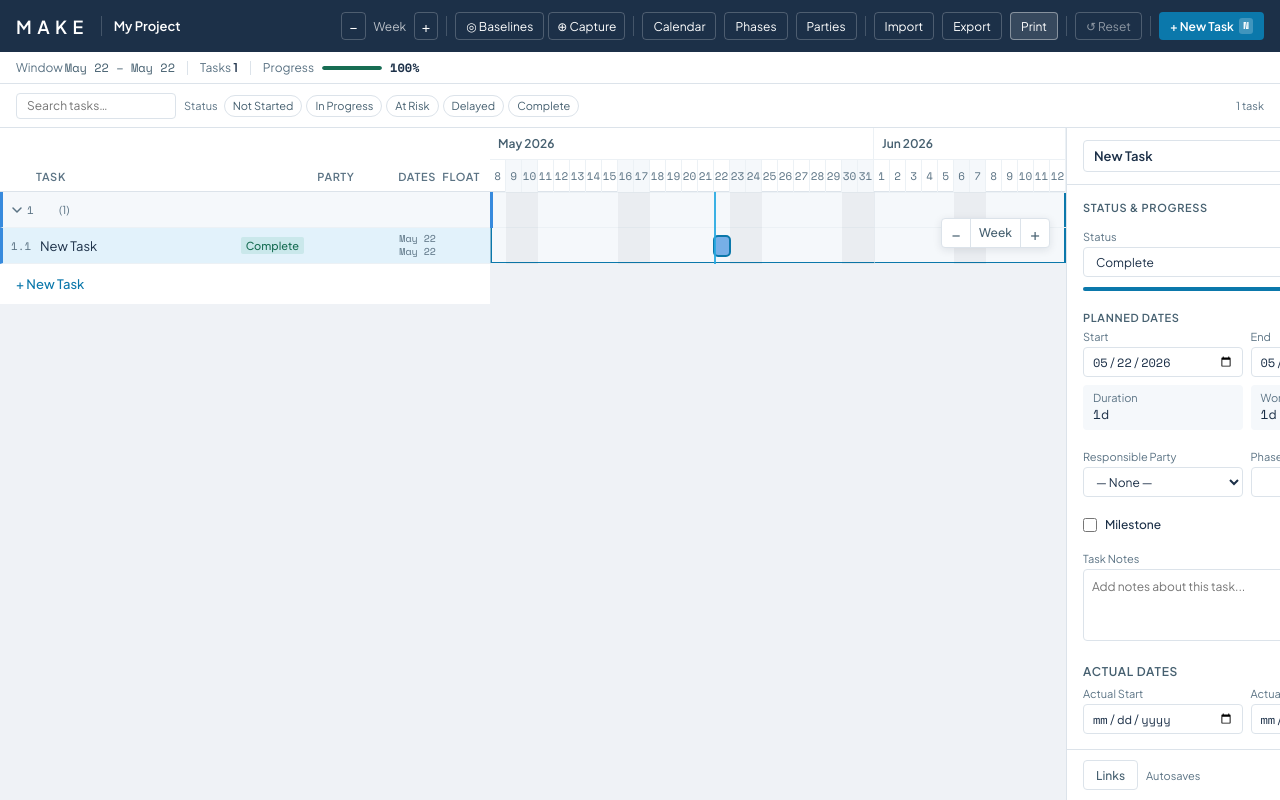
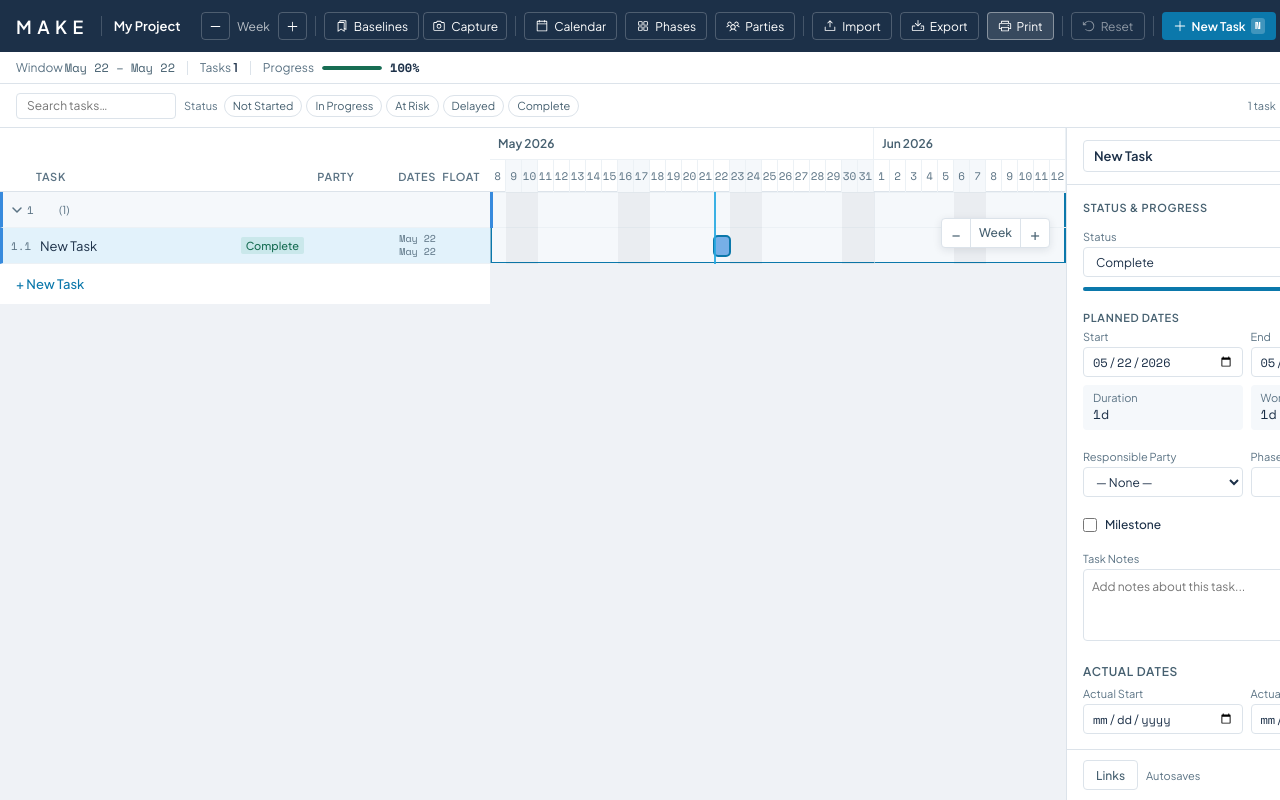
Before and after one commit to essewell/make-project-scheduling-tool, a React (Vite) app: page / in a window 1280 px wide. Both pictures are taken after a click on the button "Start blank". Built offline with nearby package versions, Linux system fonts and the light colour scheme.

Commit message:
feat: replace TopBar glyphs with phosphor icons

```diff
--- a/src/components/topbar/TopBar.tsx
+++ b/src/components/topbar/TopBar.tsx
@@ -3,6 +3,20 @@ import type { Baseline, GhostStyle } from '../../types'
 import { ZOOM_LEVELS } from '../../constants'
 import { EditableTitle } from './EditableTitle'
 import { BaselineMenu } from '../overlays/BaselineMenu'
+import {
+  ArrowCounterClockwise,
+  Bookmarks,
+  CalendarBlank,
+  Camera,
+  Download,
+  Minus,
+  Path,
+  Plus,
+  Printer,
+  SquaresFour,
+  UploadSimple,
+  UsersThree,
+} from '../../lib/icons'
 
 // ─── Props ────────────────────────────────────────────────────────────────────
 
@@ -41,7 +55,7 @@ const ICON_BTN: React.CSSProperties = {
   background: 'transparent', color: 'white',
   fontSize: 'var(--text-xs)', cursor: 'pointer',
   fontFamily: 'var(--font-sans)',
-  display: 'flex', alignItems: 'center', gap: 4,
+  display: 'flex', alignItems: 'center', gap: 5,
   whiteSpace: 'nowrap', flexShrink: 0,
   transition: 'background 0.12s',
 }
@@ -98,7 +112,7 @@ export function TopBar({
           style={{ ...ICON_BTN, padding: '0 7px', fontSize: 14 }}
           title="Zoom out"
           disabled={zoomIndex >= ZOOM_LEVELS.length - 1}
-        >−</button>
+        ><Minus size={13} weight="regular" aria-hidden="true" /></button>
         <span style={{ fontSize: 'var(--text-xs)', color: 'rgba(255,255,255,0.7)', padding: '0 4px', minWidth: 44, textAlign: 'center' }}>
           {zoomLabel}
         </span>
@@ -107,7 +121,7 @@ export function TopBar({
           style={{ ...ICON_BTN, padding: '0 7px', fontSize: 14 }}
           title="Zoom in"
           disabled={zoomIndex <= 0}
-        >+</button>
+        ><Plus size={13} weight="regular" aria-hidden="true" /></button>
       </div>
 
       <div style={DIVIDER} />
@@ -123,33 +137,36 @@ export function TopBar({
           }}
           title="Baselines"
         >
-          ◎ Baselines{activeBaseline ? ` · ${activeBaseline.name}` : ''}
+          <Bookmarks size={14} weight="regular" aria-hidden="true" />
+          Baselines{activeBaseline ? ` · ${activeBaseline.name}` : ''}
         </button>
         <button
           onClick={onCaptureBaseline}
           style={{ ...ICON_BTN, padding: '0 8px' }}
           title="Capture current schedule as a baseline"
         >
-          ⊕ Capture
+          <Camera size={14} weight="regular" aria-hidden="true" />
+          Capture
         </button>
       </div>
 
       <div style={DIVIDER} />
 
       {/* Settings buttons */}
-      <button onClick={onOpenWorkweek} style={ICON_BTN}>Calendar</button>
-      <button onClick={onOpenGroups} style={ICON_BTN}>Phases</button>
-      <button onClick={onOpenParties} style={ICON_BTN}>Parties</button>
+      <button onClick={onOpenWorkweek} style={ICON_BTN}><CalendarBlank size={14} weight="regular" aria-hidden="true" />Calendar</button>
+      <button onClick={onOpenGroups} style={ICON_BTN}><SquaresFour size={14} weight="regular" aria-hidden="true" />Phases</button>
+      <button onClick={onOpenParties} style={ICON_BTN}><UsersThree size={14} weight="regular" aria-hidden="true" />Parties</button>
 
       <div style={DIVIDER} />
 
       {/* Data buttons */}
-      <button onClick={onOpenCsvImport} style={ICON_BTN}>Import</button>
-      <button onClick={onExportCsv} style={ICON_BTN}>Export</button>
+      <button onClick={onOpenCsvImport} style={ICON_BTN}><UploadSimple size={14} weight="regular" aria-hidden="true" />Import</button>
+      <button onClick={onExportCsv} style={ICON_BTN}><Download size={14} weight="regular" aria-hidden="true" />Export</button>
       <button
         onClick={onOpenPrint}
         style={{ ...ICON_BTN, background: 'rgba(255,255,255,0.12)', borderColor: 'rgba(255,255,255,0.4)' }}
       >
+        <Printer size={14} weight="regular" aria-hidden="true" />
         Print
       </button>
 
@@ -167,6 +184,7 @@ export function TopBar({
             color: showCriticalPath ? '#ff8080' : 'rgba(255,255,255,0.7)',
           }}
         >
+          <Path size={14} weight="regular" aria-hidden="true" />
           CP
         </button>
       )}
@@ -177,7 +195,8 @@ export function TopBar({
         title="Reset project"
         style={{ ...ICON_BTN, color: 'rgba(255,255,255,0.5)' }}
       >
-        ↺ Reset
+        <ArrowCounterClockwise size={14} weight="regular" aria-hidden="true" />
+        Reset
       </button>
 
       <div style={DIVIDER} />
@@ -224,7 +243,8 @@ function NewTaskButton({ onClick }: { onClick: () => void }) {
         whiteSpace: 'nowrap',
       }}
     >
-      + New Task
+      <Plus size={14} weight="regular" aria-hidden="true" />
+      New Task
       <span style={{
         background: 'rgba(255,255,255,0.22)',
         borderRadius: 3,
```
